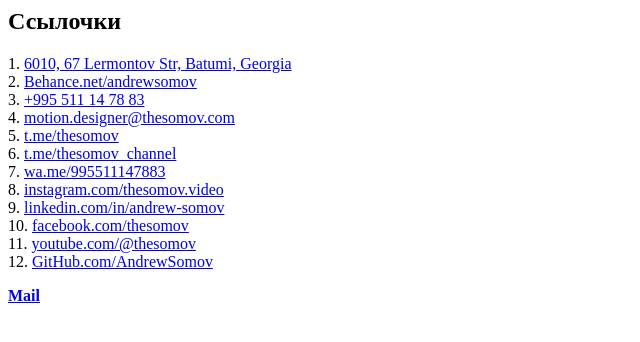
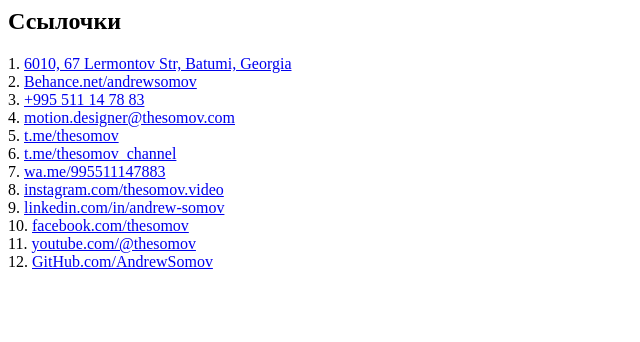
Before and after one commit to thesomov/somov.cc, a plain HTML site: page index.html in a window 1280 px wide. Shown: the full height of the page, 0-640 px from the left. Drawn offline with Linux system fonts and the light colour scheme.

Commit message:
Update index.html

```diff
--- a/index.html
+++ b/index.html
@@ -11,4 +11,3 @@
 10. <a href="https://www.facebook.com/thesomov" target="_blank">facebook.com/thesomov</a><br />
 11. <a href="https://www.youtube.com/@thesomov" target="_blank">youtube.com/@thesomov</a><br />
 12. <a href="https://github.com/AndrewSomov" target="_blank">GitHub.com/AndrewSomov</a>
-<p><a href="https://mail.somov.cc/SOGo/"><b>Mail</b></a></p>
```
